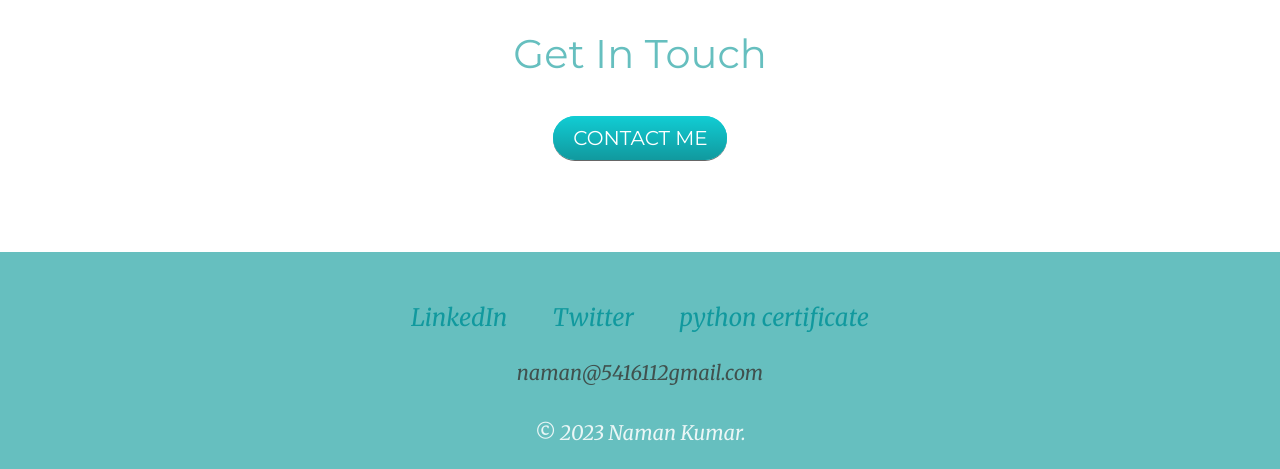
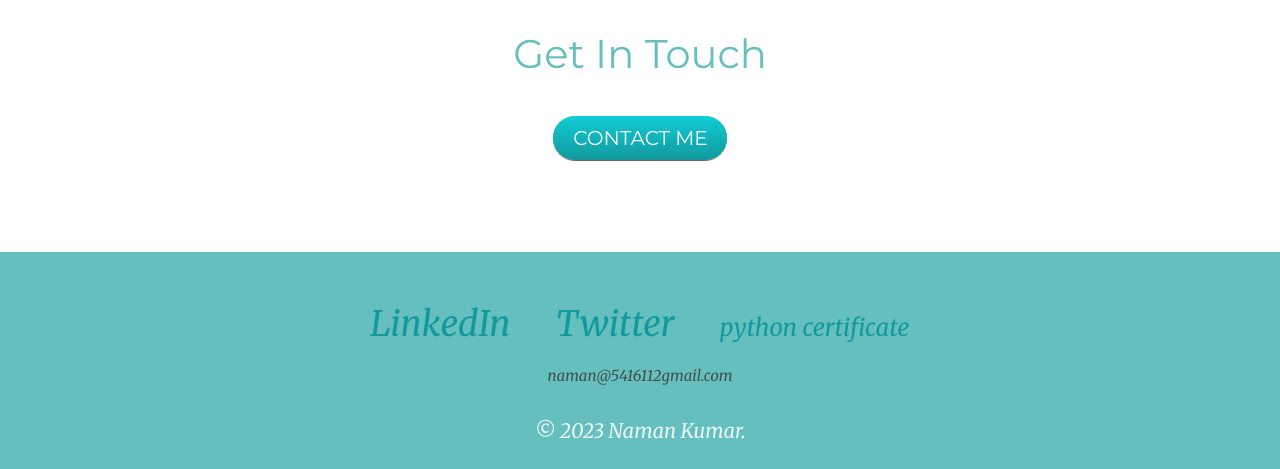
Before and after one commit to Naman5416/cv, a plain HTML site: page index.html in a window 1280 px wide. Shown: the part 3249-3718 px from the top of the page. Drawn offline with Linux system fonts and the light colour scheme.

Commit message:
Update styles.css

```diff
--- a/styles.css
+++ b/styles.css
@@ -68,11 +68,12 @@ hr {
 }
 
 .footer-link {
+  font-size: 35px;
   color: #11999E;
 }
 
 .gmail {
-  font-size: 20px;
+  font-size: 15px;
 }
 .pro {
   text-decoration: underline;
```
